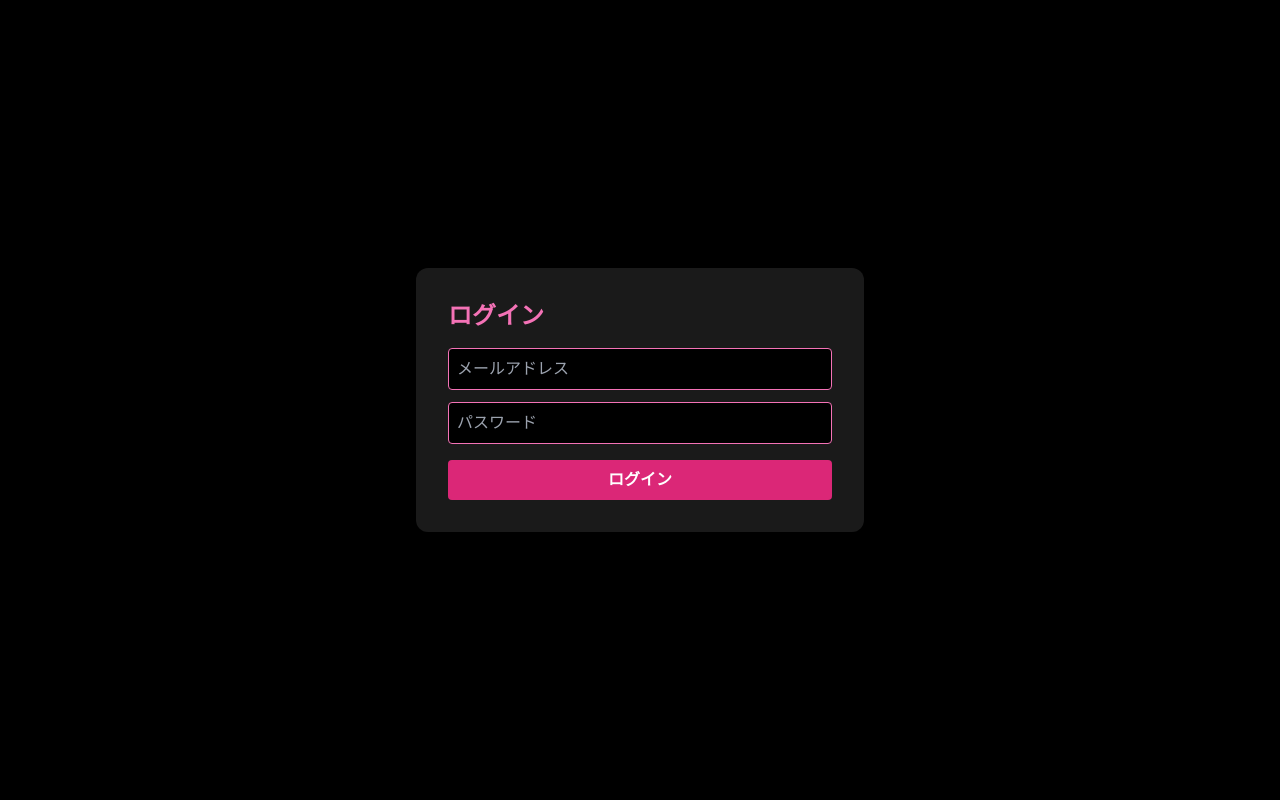
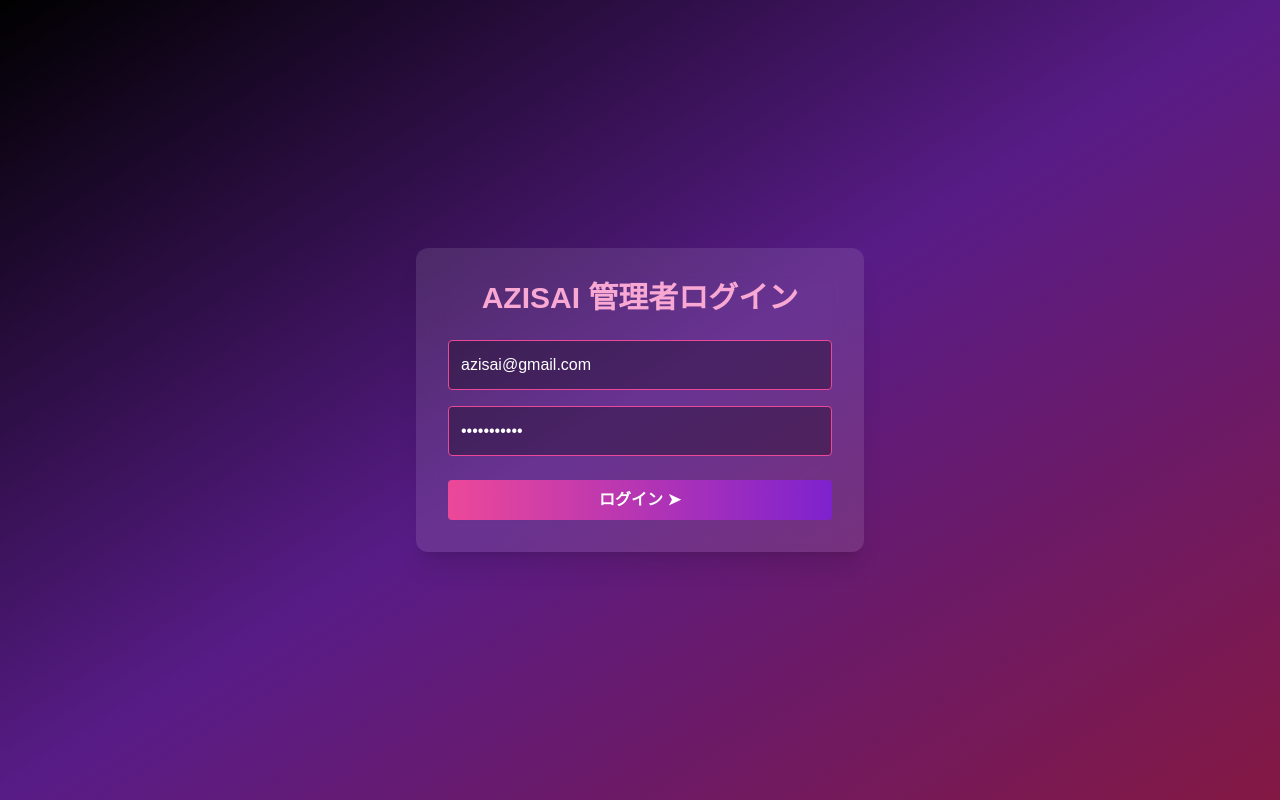
Before and after one commit to VMR21/AZISAI-STORIES, a React (Vite) app: page /login in a window 1280 px wide. Built offline with nearby package versions, Linux system fonts and the light colour scheme; no server answers.

Commit message:
Update Login.jsx

```diff
--- a/src/pages/Login.jsx
+++ b/src/pages/Login.jsx
@@ -1,42 +1,59 @@
-import React, { useState } from "react";
+import { useState, useEffect } from "react";
 import { useNavigate } from "react-router-dom";
-import { checkCredentials } from "../utils/auth";
+import { getAuth, signInWithEmailAndPassword, onAuthStateChanged } from "firebase/auth";
 
 export default function Login() {
-  const [email, setEmail] = useState("");
-  const [password, setPassword] = useState("");
+  const [email, setEmail] = useState("azisai@gmail.com");
+  const [password, setPassword] = useState("azisai07219");
+  const [error, setError] = useState("");
   const navigate = useNavigate();
 
-  const handleLogin = () => {
-    if (checkCredentials(email, password)) {
-      localStorage.setItem("loggedIn", "true");
-      navigate("/new");
-    } else {
-      alert("メールまたはパスワードが正しくありません");
+  useEffect(() => {
+    const auth = getAuth();
+    const unsub = onAuthStateChanged(auth, (user) => {
+      if (user) {
+        localStorage.setItem("loggedIn", "true");
+        navigate("/new");
+      }
+    });
+    return () => unsub();
+  }, [navigate]);
+
+  const handleLogin = async () => {
+    const auth = getAuth();
+    try {
+      await signInWithEmailAndPassword(auth, email, password);
+    } catch (err) {
+      setError("ログインに失敗しました。メールアドレスとパスワードを確認してください。");
     }
   };
 
   return (
-    <div className="min-h-screen flex items-center justify-center bg-black text-white p-6">
-      <div className="bg-white/10 p-8 rounded-xl w-full max-w-md backdrop-blur">
-        <h2 className="text-2xl font-bold mb-4 text-pink-400">ログイン</h2>
+    <div className="min-h-screen flex items-center justify-center bg-gradient-to-br from-black via-purple-900 to-pink-900 text-white">
+      <div className="bg-white/10 backdrop-blur-lg p-8 rounded-xl shadow-xl max-w-md w-full">
+        <h1 className="text-3xl font-bold text-center mb-6 text-pink-300">AZISAI 管理者ログイン</h1>
+
+        {error && <p className="text-red-400 mb-3">{error}</p>}
+
         <input
           type="email"
           placeholder="メールアドレス"
+          value={email}
           onChange={(e) => setEmail(e.target.value)}
-          className="w-full mb-3 p-2 bg-black border border-pink-400 rounded"
+          className="w-full mb-4 p-3 rounded bg-black/30 border border-pink-500"
         />
         <input
           type="password"
           placeholder="パスワード"
+          value={password}
           onChange={(e) => setPassword(e.target.value)}
-          className="w-full mb-4 p-2 bg-black border border-pink-400 rounded"
+          className="w-full mb-6 p-3 rounded bg-black/30 border border-pink-500"
         />
         <button
           onClick={handleLogin}
-          className="w-full py-2 bg-pink-600 hover:bg-pink-700 rounded text-white font-bold"
+          className="w-full bg-gradient-to-r from-pink-500 to-purple-700 py-2 rounded text-white font-bold hover:scale-105 transition"
         >
-          ログイン
+          ログイン ➤
         </button>
       </div>
     </div>
```
